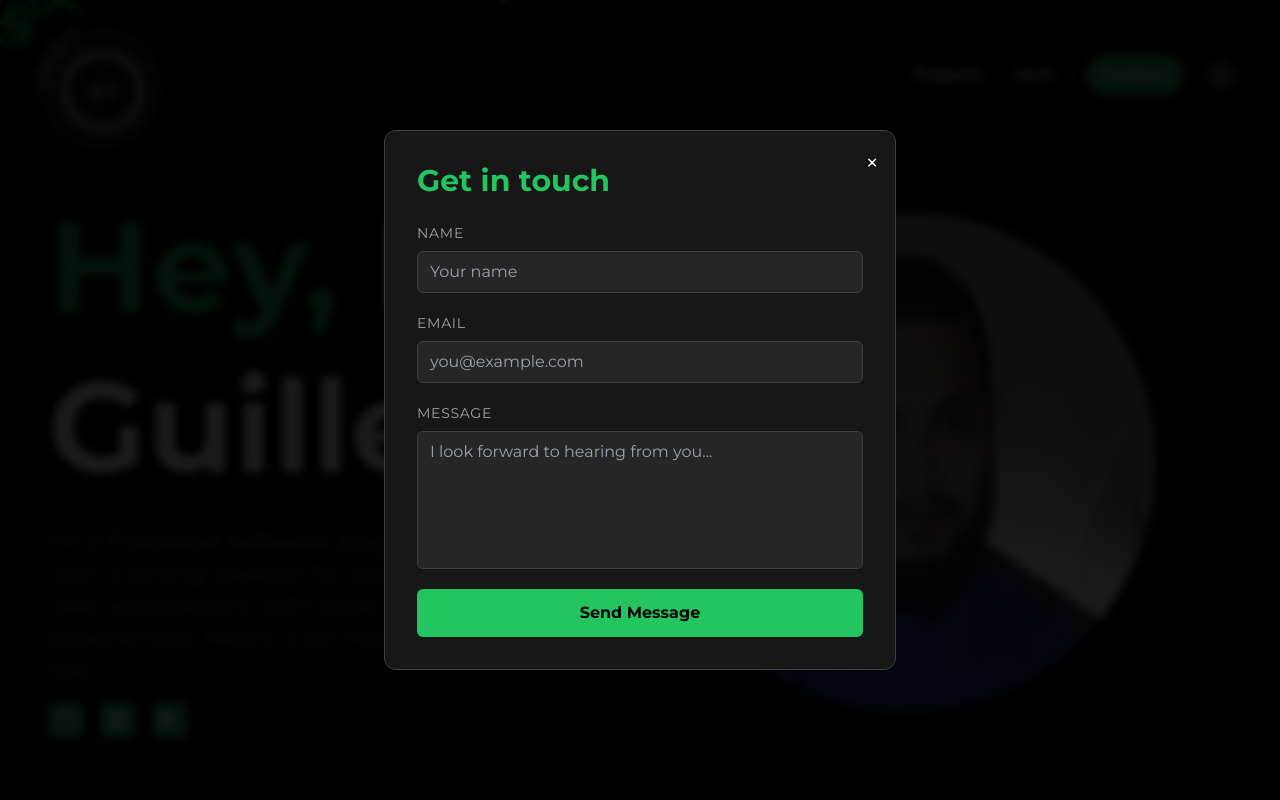
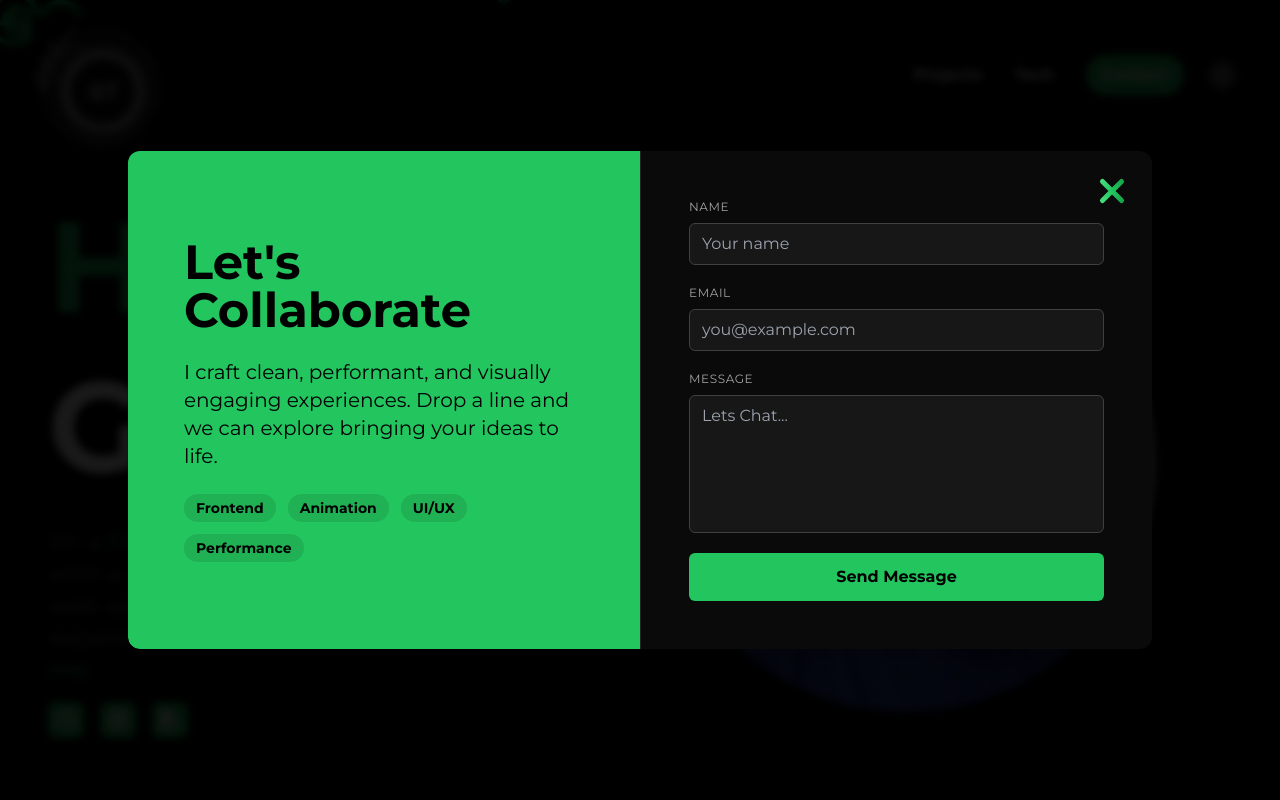
Before and after one commit to Guillermotrejo1/portFolio, a Next.js app: page / in a window 1280 px wide. Both pictures are taken after a click on the item "Contact". Shown: the top 800 px of the page. Built offline with nearby package versions, Linux system fonts and the light colour scheme; what tailwindcss-animated would draw is missing.

Commit message:
refined the cross on the modal

```diff
--- a/Components/ContactModal.tsx
+++ b/Components/ContactModal.tsx
@@ -1,4 +1,4 @@
-import React, { useState } from 'react';
+import React, { useEffect, useState } from 'react';
 
 interface ContactModalProps {
   isOpen: boolean;
@@ -9,75 +9,131 @@ export const ContactModal: React.FC<ContactModalProps> = ({ isOpen, onClose }) =
   const [name, setName] = useState('');
   const [email, setEmail] = useState('');
   const [message, setMessage] = useState('');
-  const [submitted, setSubmitted] = useState(false);
+  const [mounted, setMounted] = useState(false); // for slide animation
+  const [render, setRender] = useState(isOpen); // keep mounted for close animation
+  const [status, setStatus] = useState<'idle' | 'loading' | 'success'>('idle');
 
-  if (!isOpen) return null;
+  useEffect(() => {
+    if (isOpen) {
+      setRender(true);
+      const t = setTimeout(() => setMounted(true), 20);
+      return () => clearTimeout(t);
+    } else {
+      setMounted(false);
+      const t = setTimeout(() => {
+        setRender(false);
+        setStatus('idle'); // reset after animation completes
+      }, 700);
+      return () => clearTimeout(t);
+    }
+  }, [isOpen]);
+
+  if (!render) return null;
 
   function handleSubmit(e: React.FormEvent) {
     e.preventDefault();
-    // You can integrate an API call or email service here
-    setSubmitted(true);
+    setStatus('loading');
     setTimeout(() => {
-      onClose();
-      setSubmitted(false);
+      setStatus('success');
       setName('');
       setEmail('');
       setMessage('');
     }, 1500);
   }
 
+  function closeModal() {
+    // keep current status (success/loading) during outward animation
+    onClose();
+  }
+
   return (
     <div className="fixed inset-0 z-[10000] flex items-center justify-center bg-black/90 backdrop-blur-sm">
-      <div className="relative w-[90%] max-w-lg bg-neutral-900 border border-neutral-700 rounded-xl p-8 shadow-xl text-white">
+      <div className="relative w-[95%] max-w-5xl rounded-xl overflow-hidden flex flex-col md:flex-row shadow-2xl">
+        {/* Left Intro Side */}
+        <div
+          className={`md:basis-1/2 flex flex-col justify-center gap-6 p-10 md:p-14 bg-green-500 text-black md:rounded-l-xl md:rounded-none rounded-t-xl md:rounded-t-none transition-all duration-700 ${mounted ? 'translate-x-0 opacity-100' : '-translate-x-16 opacity-0'}`}
+        >
+          <h2 className="text-4xl md:text-5xl font-extrabold leading-tight">Let&apos;s Collaborate</h2>
+          <p className="text-lg md:text-xl font-medium max-w-md">
+            I craft clean, performant, and visually engaging experiences. Drop a line and we can explore bringing your ideas to life.
+          </p>
+          <div className="flex flex-wrap gap-3 text-sm font-semibold">
+            <span className="px-3 py-1 rounded-full bg-black/10">Frontend</span>
+            <span className="px-3 py-1 rounded-full bg-black/10">Animation</span>
+            <span className="px-3 py-1 rounded-full bg-black/10">UI/UX</span>
+            <span className="px-3 py-1 rounded-full bg-black/10">Performance</span>
+          </div>
+        </div>
+        {/* Right Side */}
+        <div
+          className={`md:basis-1/2 relative bg-neutral-950 border-l border-neutral-800 p-8 md:p-12 flex flex-col justify-center text-white md:rounded-r-xl md:rounded-none rounded-b-xl md:rounded-b-none transition-all duration-700 ${mounted ? 'translate-x-0 opacity-100' : 'translate-x-16 opacity-0'}`}
+        >
           <button
-          className="absolute top-4 right-4 text-2xl hover:text-green-500 transition-colors"
-          onClick={onClose}
+            className="group absolute top-3 right-3 flex items-center justify-center p-3 rounded-lg transition-all duration-300 shadow-[0_0_0_0_rgba(0,0,0,0.4)] hover:shadow-[0_0_18px_6px_rgba(34,197,94,0.6)] overflow-visible bg-transparent"
+            onClick={closeModal}
             aria-label="Close contact form"
           >
-          ×
+            <span className="relative block w-8 h-8">
+              <span className="absolute left-0 top-1/2 w-full h-[5px] -translate-y-1/2 bg-gradient-to-r from-green-400 via-green-500 to-green-600 rotate-45 rounded-full transition-all duration-300 group-hover:from-green-300 group-hover:to-green-500 group-hover:scale-105" />
+              <span className="absolute left-0 top-1/2 w-full h-[5px] -translate-y-1/2 bg-gradient-to-r from-green-400 via-green-500 to-green-600 -rotate-45 rounded-full transition-all duration-300 group-hover:from-green-300 group-hover:to-green-500 group-hover:scale-105" />
+            </span>
+            <span className="pointer-events-none absolute -bottom-2 left-1/2 -translate-x-1/2 w-28 h-12 rounded-full bg-green-500/0 group-hover:bg-green-500/30 blur-xl group-hover:blur-2xl transition-all duration-500 opacity-0 group-hover:opacity-95 shadow-[0_0_55px_12px_rgba(34,197,94,0.35)] group-hover:shadow-[0_0_80px_26px_rgba(34,197,94,0.5)]" />
           </button>
-        <h2 className="text-3xl font-bold mb-6 text-green-500">Get in touch</h2>
+          {status === 'loading' ? (
+            <div className="absolute inset-0 flex items-center justify-center bg-neutral-950">
+              <span className="w-32 h-32 border-[14px] border-green-800 border-t-transparent rounded-full animate-spin" />
+            </div>
+          ) : status === 'success' ? (
+            <div className="flex flex-col items-center text-center gap-6">
+              <div className="w-24 h-24 rounded-full bg-green-500 flex items-center justify-center text-black text-5xl font-bold animate-pulse">✓</div>
+              <h3 className="text-3xl font-bold text-green-500">Message Sent!</h3>
+              <p className="text-neutral-300 max-w-sm">
+                Thank you for reaching out. I will review your message and get back to you soon.
+              </p>
+            </div>
+          ) : (
             <form onSubmit={handleSubmit} className="flex flex-col gap-5">
               <label className="flex flex-col gap-2">
-            <span className="text-sm uppercase tracking-wider text-neutral-400">Name</span>
+                <span className="text-xs uppercase tracking-wider text-neutral-400">Name</span>
                 <input
                   required
                   value={name}
                   onChange={e => setName(e.target.value)}
-              className="bg-neutral-800 border border-neutral-700 rounded-md px-3 py-2 focus:outline-none focus:border-green-500 transition-colors"
+                  className="bg-neutral-900 border border-neutral-700 rounded-md px-3 py-2 focus:outline-none focus:border-green-500 transition-colors"
                   placeholder="Your name"
                 />
               </label>
               <label className="flex flex-col gap-2">
-            <span className="text-sm uppercase tracking-wider text-neutral-400">Email</span>
+                <span className="text-xs uppercase tracking-wider text-neutral-400">Email</span>
                 <input
                   type="email"
                   required
                   value={email}
                   onChange={e => setEmail(e.target.value)}
-              className="bg-neutral-800 border border-neutral-700 rounded-md px-3 py-2 focus:outline-none focus:border-green-500 transition-colors"
+                  className="bg-neutral-900 border border-neutral-700 rounded-md px-3 py-2 focus:outline-none focus:border-green-500 transition-colors"
                   placeholder="you@example.com"
                 />
               </label>
               <label className="flex flex-col gap-2">
-            <span className="text-sm uppercase tracking-wider text-neutral-400">Message</span>
+                <span className="text-xs uppercase tracking-wider text-neutral-400">Message</span>
                 <textarea
                   required
                   rows={5}
                   value={message}
                   onChange={e => setMessage(e.target.value)}
-              className="bg-neutral-800 border border-neutral-700 rounded-md px-3 py-2 resize-none focus:outline-none focus:border-green-500 transition-colors"
-              placeholder="I look forward to hearing from you..."
+                  className="bg-neutral-900 border border-neutral-700 rounded-md px-3 py-2 resize-none focus:outline-none focus:border-green-500 transition-colors"
+                  placeholder="Lets Chat..."
                 />
               </label>
               <button
                 type="submit"
-            disabled={submitted}
-            className="bg-green-500 hover:bg-green-600 disabled:bg-green-700 disabled:cursor-not-allowed text-black font-semibold rounded-md py-3 transition-colors"
+                className="bg-green-500 hover:bg-green-400 text-black font-semibold rounded-md py-3 px-6 transition-colors"
               >
-            {submitted ? 'Sending...' : 'Send Message'}
+                Send Message
               </button>
             </form>
+          )}
+        </div>
       </div>
     </div>
   );
```
Lines whose indentation alone changed are shown as unchanged.
